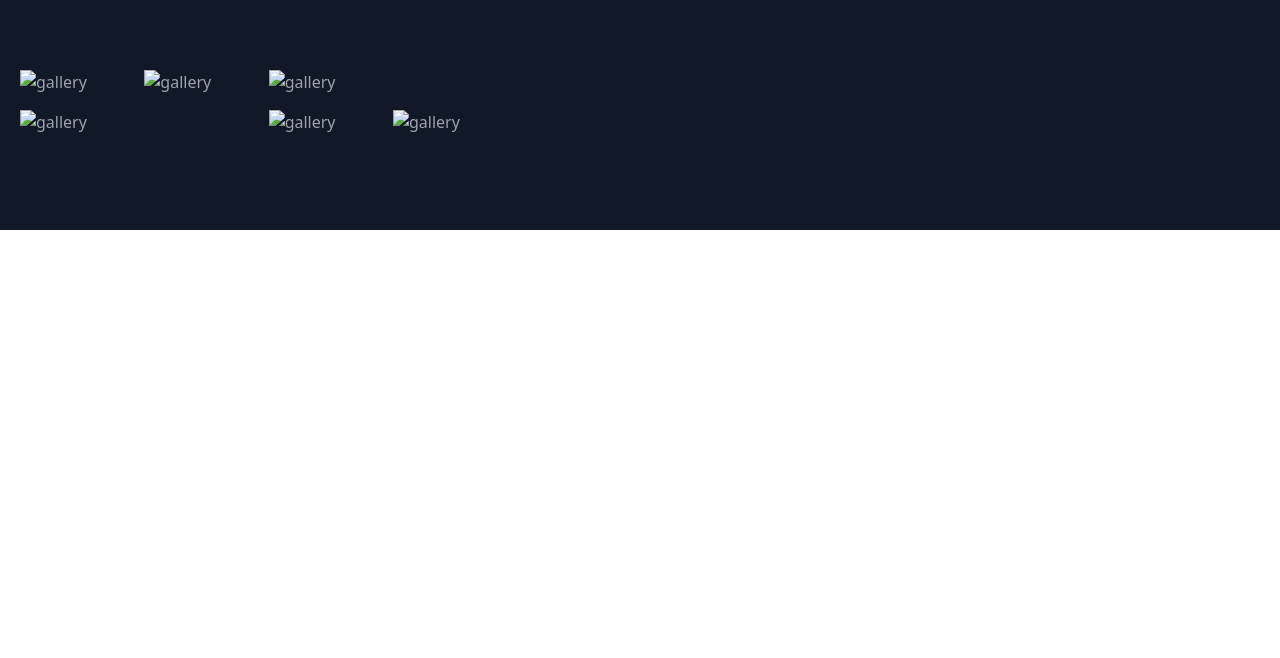
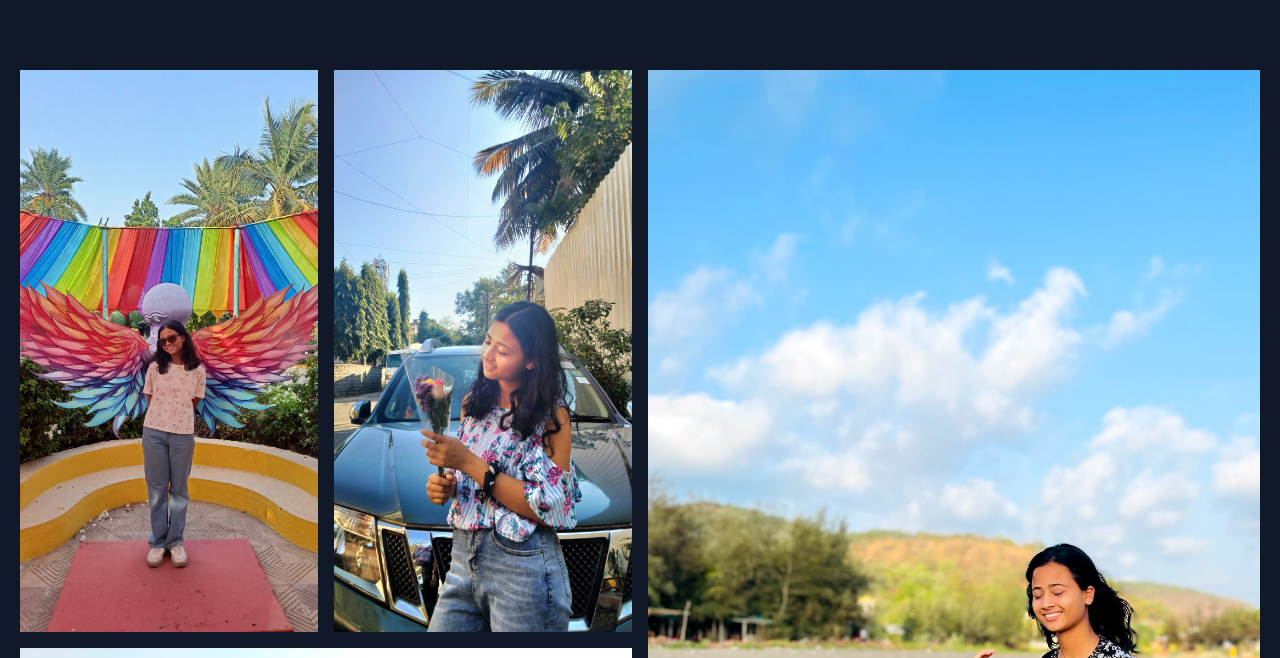
Before and after one commit to slovinga/shre, a plain HTML site: page index.html in a window 1280 px wide. Shown: the part 142-800 px from the top of the page. Drawn offline with nearby package versions, Linux system fonts and the light colour scheme; the site is published under a folder, as on GitHub Pages, so addresses that start at the root find nothing.

Commit message:
Update index.html

```diff
--- a/index.html
+++ b/index.html
@@ -16,24 +16,24 @@
           <div class="flex flex-wrap md:-m-2 -m-1">
             <div class="flex flex-wrap w-1/2">
               <div class="md:p-2 p-1 w-1/2">
-                <img alt="gallery" class="w-full object-cover h-full object-center block" src="/img/shre1.jpg">
+                <img alt="gallery" class="w-full object-cover h-full object-center block" src="img/shre1.jpg">
               </div>
               <div class="md:p-2 p-1 w-1/2">
-                <img alt="gallery" class="w-full object-cover h-full object-center block" src="/img/shre7.jpg">
+                <img alt="gallery" class="w-full object-cover h-full object-center block" src="img/shre7.jpg">
               </div>
               <div class="md:p-2 p-1 w-full">
-                <img alt="gallery" class="w-full h-full object-cover object-center block" src="/img/shre3.jpg">
+                <img alt="gallery" class="w-full h-full object-cover object-center block" src="img/shre3.jpg">
               </div>
             </div>
             <div class="flex flex-wrap w-1/2">
               <div class="md:p-2 p-1 w-full">
-                <img alt="gallery" class="w-full h-full object-cover object-center block" src="/img/shre4.jpg">
+                <img alt="gallery" class="w-full h-full object-cover object-center block" src="img/shre4.jpg">
               </div>
               <div class="md:p-2 p-1 w-1/2">
-                <img alt="gallery" class="w-full object-cover h-full object-center block" src="/img/shre5.jpg">
+                <img alt="gallery" class="w-full object-cover h-full object-center block" src="img/shre5.jpg">
               </div>
               <div class="md:p-2 p-1 w-1/2">
-                <img alt="gallery" class="w-full object-cover h-full object-center block" src="/img/shre6.jpg">
+                <img alt="gallery" class="w-full object-cover h-full object-center block" src="img/shre6.jpg">
               </div>
             </div>
           </div>
```
